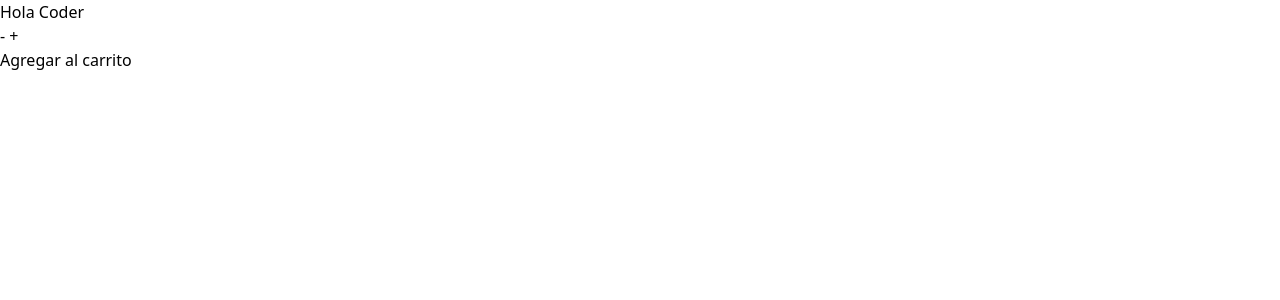
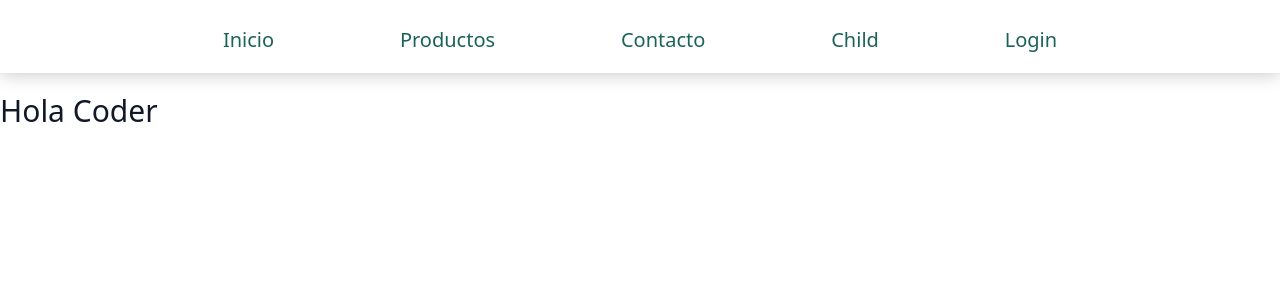
Before and after one commit to SSantiago90/ReactJS-37070, a React (Create React App) app: page / in a window 1280 px wide. Shown: the top 300 px of the page. Built offline with nearby package versions, Linux system fonts and the light colour scheme.

Commit message:
cleanup code

```diff
--- a/src/App.jsx
+++ b/src/App.jsx
@@ -1,12 +1,12 @@
 import NavBar from "./components/NavBar/NavBar";
+import ItemListContainer from "./components/ItemListContainer/ItemListContainer";
 import "./app.css";
-import ItemListContainer from "./components/ItemListContainer/ItemListContainer";
 
 function App() {
   return (
-    <div className="App">
+    <div className="App  mx-auto">
       <NavBar />
-      <ItemListContainer greet="Hola Coder" />
+      <ItemListContainer greeting="Hola Coder" />
     </div>
   );
 }
--- a/src/components/ItemListContainer/ItemListContainer.jsx
+++ b/src/components/ItemListContainer/ItemListContainer.jsx
@@ -1,11 +1,11 @@
 import React from "react";
-import ItemCount from "../ItemCount/ItemCount";
 
 function ItemListContainer(props) {
   return (
-    <div>
-      <h1>{props.greet}</h1>
-      <ItemCount stock={5} initial={1} />
+    <div className="container mx-auto mt-5">
+      <h1 className="text-3xl text-gray-900 mt-2 font-medium title-font">
+        {props.greeting}
+      </h1>
     </div>
   );
 }
--- a/src/components/ItemListContainer/itemlistcontainer.module.css
+++ /dev/null
@@ -1,6 +0,0 @@
-
-/* navbar.module.css */
-.redLink{
-    font-weight: bold;
-    color: red;
-}
--- a/src/components/NavBar/NavBar.jsx
+++ b/src/components/NavBar/NavBar.jsx
@@ -1,11 +1,17 @@
 import styles from "./navbar.module.css";
+import NavLink from "../NavLink/NavLink";
+import NavLinkChild from "../NavLink/NavLinkChild";
+import NavLinkClass from "../NavLink/NavLinkClass";
 
 export default function NavBar() {
   return (
     <nav className={styles.navMain}>
       <ul className={styles.navList}>
-        {/* Links y estructura de NavBar */}
-        {/* CartWidget */}
+        <NavLink title="Inicio" />
+        <NavLink title="Productos" />
+        <NavLink title="Contacto" />
+        <NavLinkChild>Child</NavLinkChild>
+        <NavLinkClass title="Login" />
       </ul>
     </nav>
   );
--- a/src/components/NavBar/navbar.css
+++ b/src/components/NavBar/navbar.css
@@ -1,15 +1,17 @@
-.nav-main {
-    color: rgb(255, 235, 147);
+.navMain {
+    color: rgb(27, 99, 89);
     font-size: 20px;
+    padding: 25px 2px;
+    box-shadow: 0px 0px 18px rgb(192, 192, 192);
 }
 
-.nav-list{
+.navList{
     list-style: none;
     display: flex;
     justify-content: space-around;
 }
 
-h1 {
+.redLink {
     color: red;
-    font-size: 78px;
+    font-size: 22px;
 }
--- a/src/components/NavBar/navbar.module.css
+++ b/src/components/NavBar/navbar.module.css
@@ -1,9 +1,13 @@
 .navMain {
     color: rgb(27, 99, 89);
     font-size: 20px;
+    padding: 25px 2px 18px;
+    box-shadow: 0px 0px 18px rgb(192, 192, 192);
 }
 
 .navList{
+    max-width: 960px;
+    margin: 0 auto;
     list-style: none;
     display: flex;
     justify-content: space-around;
--- a/src/components/NavLink/NavLink.jsx
+++ b/src/components/NavLink/NavLink.jsx
@@ -1,6 +1,6 @@
-export default function NavLink({ title, handleOnClick }) {
+export default function NavLink({ title }) {
   return (
-    <li onClick={handleOnClick}>
+    <li>
       {title}
     </li>
   );
--- a/src/components/NavLink/NavLinkChild.jsx
+++ b/src/components/NavLink/NavLinkChild.jsx
@@ -1,9 +1,3 @@
-import styles from "../NavBar/navbar.module.css";
-
-export default function NavLinkChild({ handleOnClick, children }) {
-  return (
-    <li className={styles.redLink} onClick={handleOnClick}>
-      {children}
-    </li>
-  );
+export default function NavLinkChild({ children }) {
+  return <li>{children}</li>;
 }
```
Also changed, not shown: src/components/NavBar/CartWidget.jsx (renamed from src/components/NavBar/CartWidget.js).
